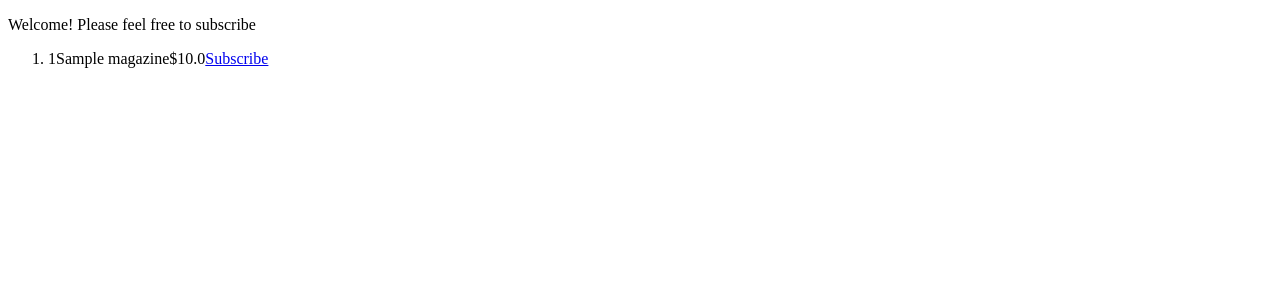
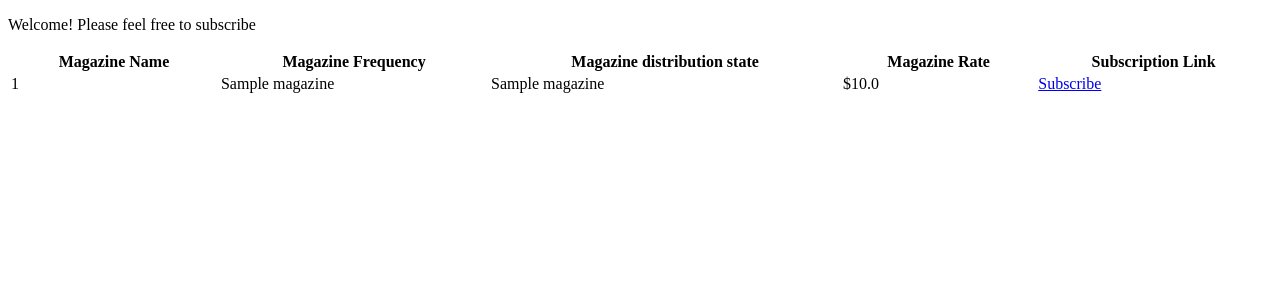
Before and after one commit to gauravkolekar/magzine_newspaper_subscription, a Flask app: template templates/magazines.html in a window 1280 px wide. Shown: the top 300 px of the page. Run offline with Flask 2, Linux system fonts and the light colour scheme; the template is opened without the code that fills it: most values are stand-ins (such as "Sample title", 1, 10 or a date in 2020).

Commit message:
magazines pages complete and magazine description page complete

```diff
--- a/templates/magazines.html
+++ b/templates/magazines.html
@@ -6,10 +6,27 @@
 </head>
 <body>
     <p>Welcome! Please feel free to subscribe</p>
-    <ol>
+    <table style="width: 100%">
+        <tr>
+            <th>Magazine Name</th>
+            <th>Magazine Frequency</th>
+            <th>Magazine distribution state</th>
+            <th>Magazine Rate</th>
+            <th>Subscription Link</th>
+        </tr>
         {%for magazine in all_magazines%}
-        <li>{{magazine[0]}}{{magazine[1]}}${{magazine[3]|float }}<a href="{{url_for('magazine_subscription')}}" name="subscribe">Subscribe</a></li>
+        <tr>
+            <td>{{magazine[0]}}</td>
+            <td>{{magazine[1]}}</td>
+            <td>{{magazine[2]}}</td>
+            <td>${{magazine[3]|float }}</td>
+            <td>
+                <a href="{{url_for('magazine_subscription',name=magazine[0],freq=magazine[1],state=magazine[2],rate=magazine[3])}}">
+                    Subscribe
+                </a>
+            </td>
+        </tr>
         {%endfor%}
-    </ol>
+    </table>
 </body>
 </html>
```
Also changed, not shown: routes.py (+7 -2 lines), templates/magazine_subscription.html (+7 -3 lines).
